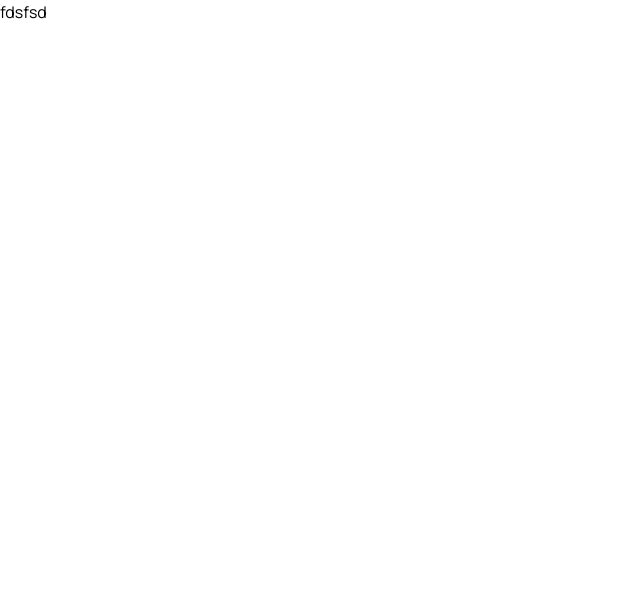
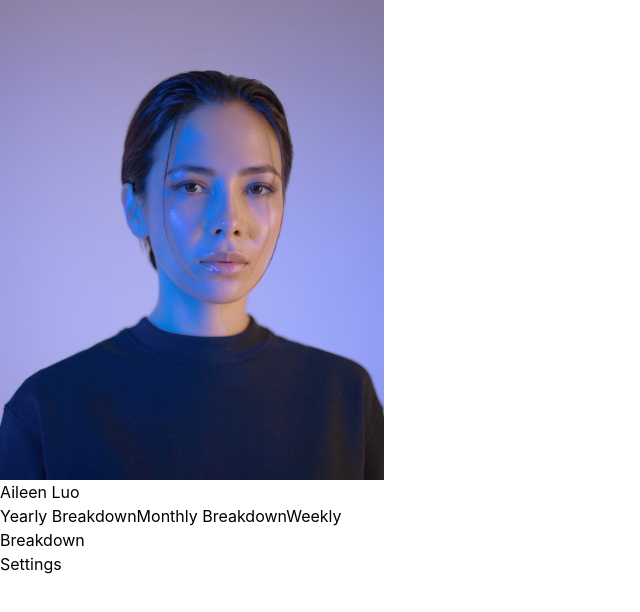
Before and after one commit to anyuan-chen/perdiem, a Next.js app: page / in a window 1280 px wide. Shown: the top 612 px of the page, without its empty margins (0-640 px from the left). Built offline with nearby package versions, Linux system fonts and the light colour scheme.

Commit message:
nav + basic file structure

```diff
--- /dev/null
+++ b/components/shared/navbar.js
@@ -0,0 +1,30 @@
+/* eslint-disable @next/next/no-img-element */
+import React from "react";
+import Link from "next/link";
+
+export default function Navbar() {
+  return (
+    <nav className="w-96 h-screen flex flex-col">
+      <img src="/photos/portrait.jpeg" alt="profile pic"></img>
+      <div>
+        <h1>Aileen Luo</h1>
+      </div>
+      <ul className="flex flex-col">
+        <li>
+          <Link href="/breakdown/yearly">
+            <a>Yearly Breakdown</a>
+          </Link>
+          <Link href="/breakdown/monthly">
+            <a>Monthly Breakdown</a>
+          </Link>
+          <Link href="/breakdown/weekly">
+            <a>Weekly Breakdown</a>
+          </Link>
+        </li>
+      </ul>
+      <Link href="/settings">
+        <a>Settings</a>
+      </Link>
+    </nav>
+  );
+}
--- a/pages/index.js
+++ b/pages/index.js
@@ -1,10 +1,11 @@
 import Head from "next/head";
 import Image from "next/image";
+import Navbar from "../components/shared/navbar";
 
 export default function Home() {
   return (
     <div>
-      <h1 className="font-display">fdsfsd</h1>
+      <Navbar></Navbar>
     </div>
   );
 }
```
Also changed, not shown: pages/breakdown/monthly.js (added), pages/breakdown/weekly.js (added), pages/breakdown/yearly.js (added), public/photos/portrait.jpeg (added).
